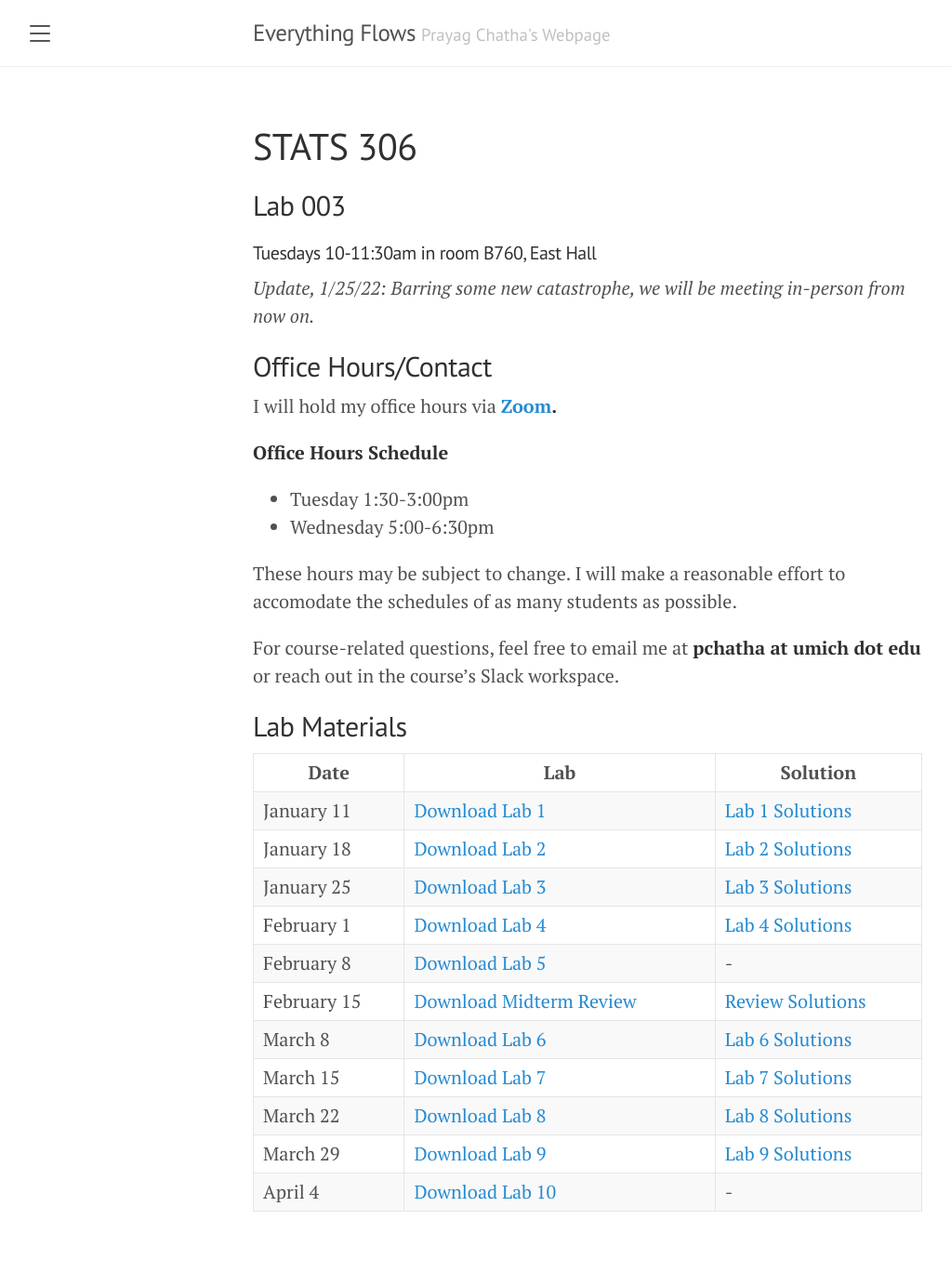
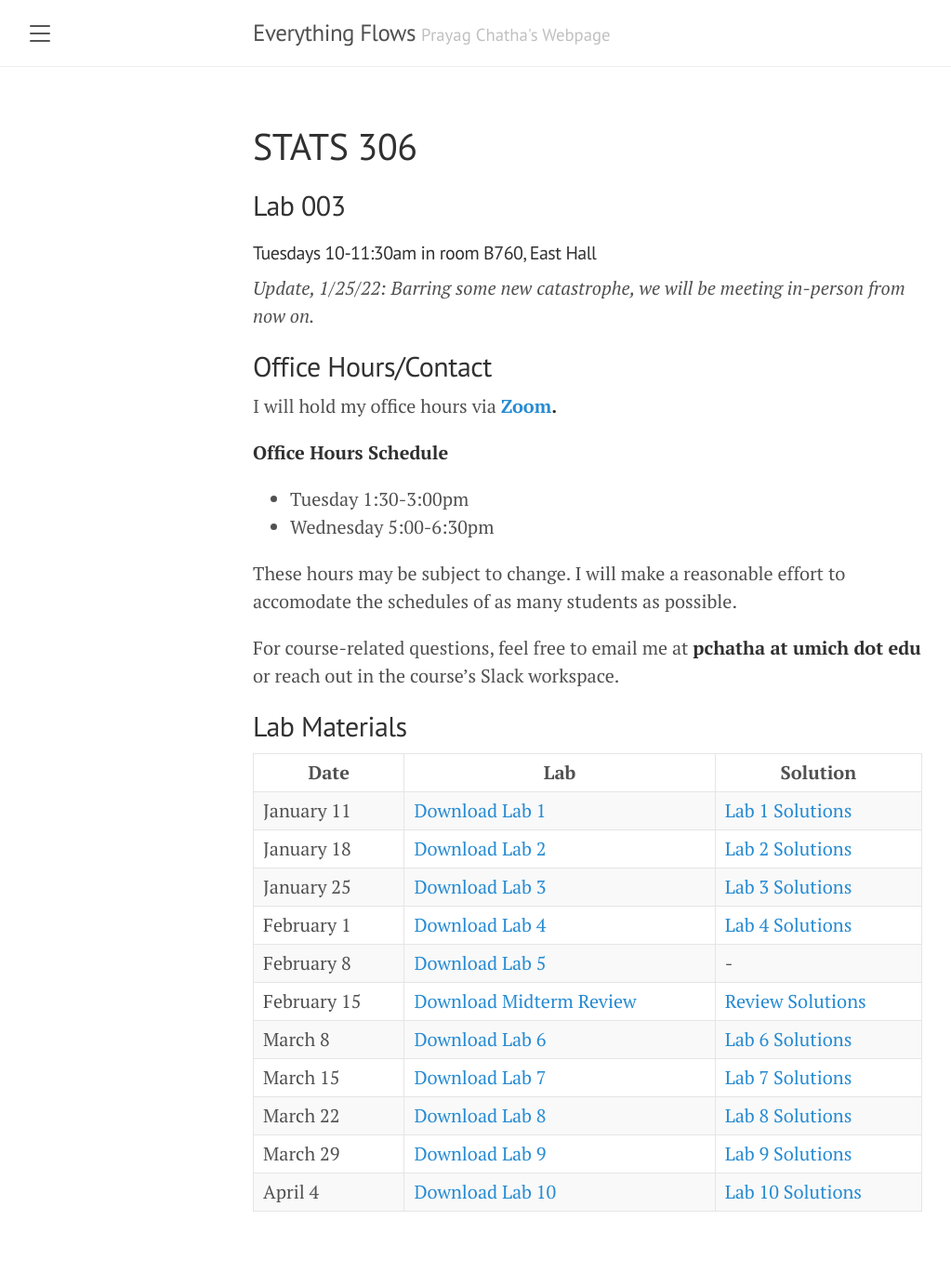
Before and after one commit to chathasphere/chathasphere.github.io, a Jekyll site: the page built from teaching/stats306.md, in a window 1280 px wide. Shown: the whole page at 93% size, without its empty margins (8-1031 px from the left). Built offline with Jekyll 4.4.1, drawn with Linux system fonts in a browser that asks for light colours.

Commit message:
Uploaded Lab 10 Solutions

```diff
--- a/teaching/stats306.md
+++ b/teaching/stats306.md
@@ -32,4 +32,4 @@
 | March 15 | [Download Lab 7](https://github.com/chathasphere/chathasphere.github.io/blob/main/teaching/306_materials/003_lab7.ipynb) | [Lab 7 Solutions](https://github.com/chathasphere/chathasphere.github.io/blob/main/teaching/306_materials/003_lab7_solutions.ipynb) |
 | March 22 | [Download Lab 8](https://github.com/chathasphere/chathasphere.github.io/blob/main/teaching/306_materials/003_lab8.ipynb) | [Lab 8 Solutions](https://github.com/chathasphere/chathasphere.github.io/blob/main/teaching/306_materials/003_lab8_solutions.ipynb) |
 | March 29 | [Download Lab 9](https://github.com/chathasphere/chathasphere.github.io/blob/main/teaching/306_materials/003_lab9.ipynb) | [Lab 9 Solutions](https://github.com/chathasphere/chathasphere.github.io/blob/main/teaching/306_materials/003_lab9_solutions.ipynb) |
-| April 4| [Download Lab 10](https://github.com/chathasphere/chathasphere.github.io/blob/main/teaching/306_materials/003_lab10.ipynb) | - |
+| April 4| [Download Lab 10](https://github.com/chathasphere/chathasphere.github.io/blob/main/teaching/306_materials/003_lab10.ipynb) | [Lab 10 Solutions](https://github.com/chathasphere/chathasphere.github.io/blob/main/teaching/306_materials/003_lab10_solutions.ipynb) |
```
